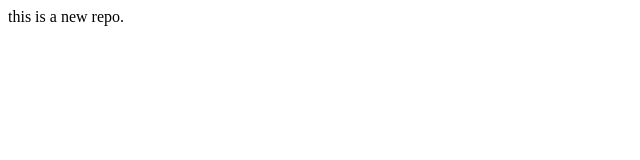
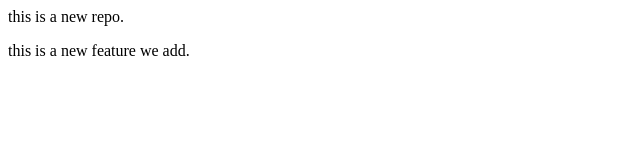
Before and after one commit to mohammadsiam25/localrepo, a plain HTML site: page index.html in a window 1280 px wide. Shown: the whole page, without its empty margins (0-640 px from the left). Drawn offline with Linux system fonts and the light colour scheme.

Commit message:
Add feature

```diff
--- a/index.html
+++ b/index.html
@@ -1 +1,2 @@
 <p>this is a new repo.</p>
+<p>this is a new feature we add.</p>
```
